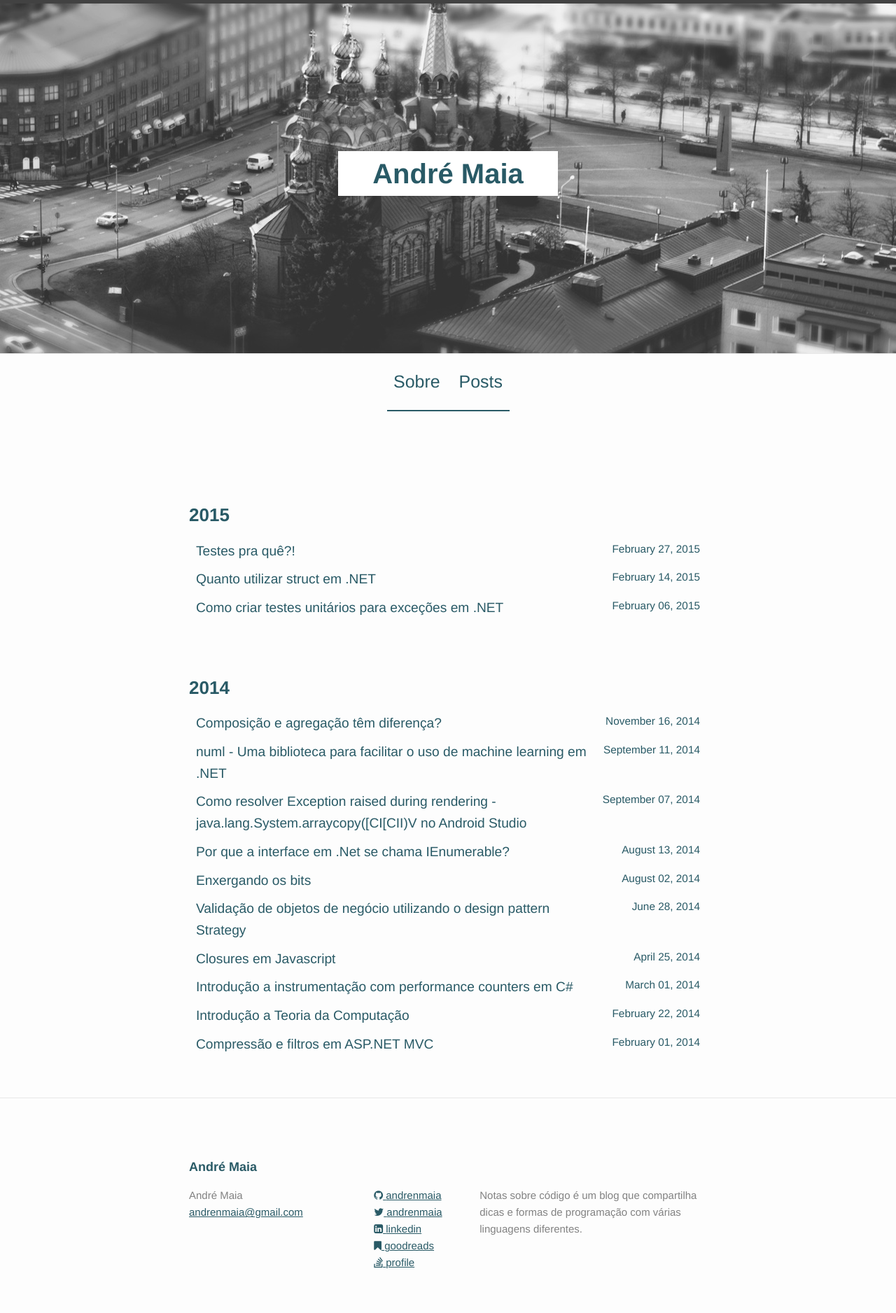
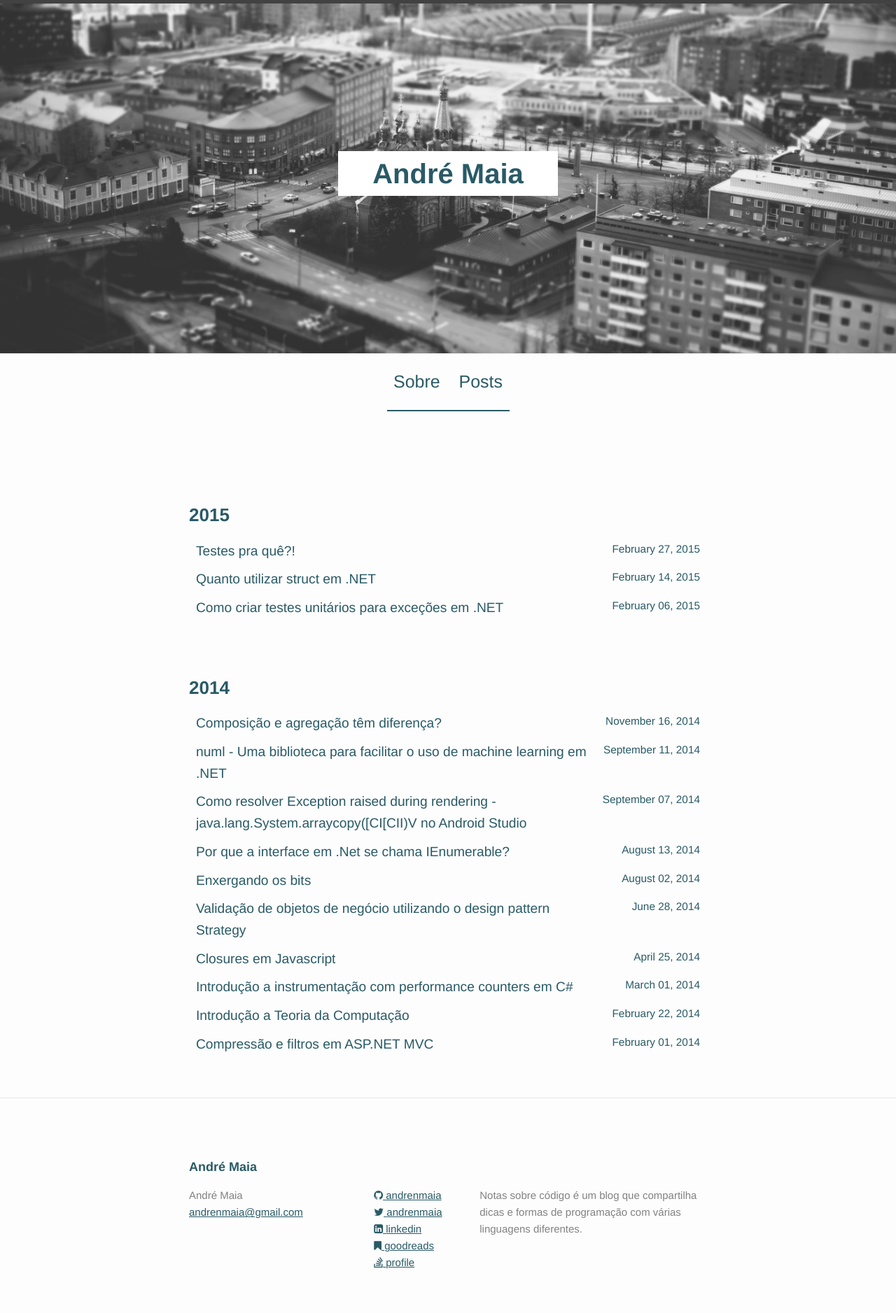
Before and after one commit to andrenmaia/anmaia.com.br, a Jekyll site: the page built from index.html, in a window 1280 px wide. Shown: the whole page at 70% size. Built offline with Jekyll 4.4.1, drawn with Linux system fonts in a browser that asks for light colours; nearby versions of some CDN libraries; Markdown is read by kramdown in place of the engine named in the settings.

Commit message:
Correção em CSS e visualização do título do blog

```diff
--- a/_includes/header.html
+++ b/_includes/header.html
@@ -4,9 +4,10 @@
   <div class="hero" style="background: url({{ page.img }}) no-repeat center center;">
   {% else %}
   <div class="hero" style="background: url('/img/front.jpg') no-repeat center center;">
+    <h1 class="display_title">{{ site.title }}</h1>
   {% endif %}
 
-    <h1 class="display_title">{{ site.title }}</h1>
+
   </div>
 
 </header>
--- a/_sass/_custom.scss
+++ b/_sass/_custom.scss
@@ -16,7 +16,7 @@
     height: 500px;
     background-color: #fd7f05;
     background-position: center center;
-    background-size: cover;
+    background-size: cover !important;
     text-align: center;
     width: 100%;
     vertical-align: middle;
```
